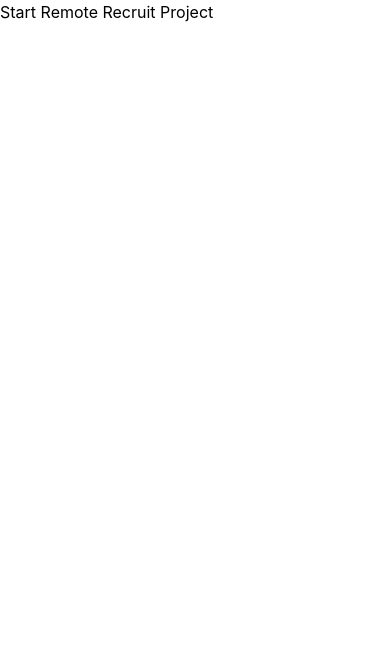
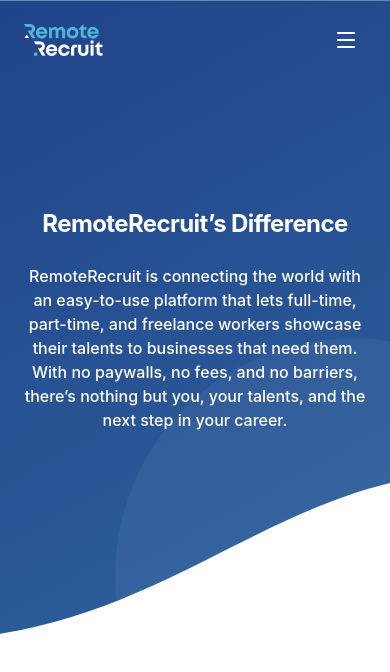
Before and after one commit to siam-khan-alt/remote-recruit, a React (Vite) app: page / in a window 390 px wide. Shown: the top 672 px of the page. Built offline with nearby package versions, Linux system fonts and the light colour scheme.

Commit message:
[Feature]:complete Navbar and Hero section with responsiveness and Figma layout

```diff
--- a/src/App.jsx
+++ b/src/App.jsx
@@ -1,9 +1,13 @@
+import Hero from "./sections/Hero"
+import Navbar from "./sections/Navbar"
 
 function App() {
 
   return (
-    <div>
-      <p>Start Remote Recruit Project</p>
+    <div className="relative w-full min-h-screen bg-white">
+      <Navbar/>
+      <Hero/>
+
     </div>
   )
 }
--- /dev/null
+++ b/src/sections/Hero.jsx
@@ -0,0 +1,43 @@
+import { motion } from "framer-motion";
+import HeroBg from "../assets/hero-bg.svg";
+
+export default function Hero() {
+  return (
+    <section className="relative w-full h-160 md:h-176 flex items-center justify-center overflow-hidden">
+
+     <div className="absolute inset-0 w-full h-full pointer-events-none select-none">
+        <img
+          src={HeroBg}
+          alt="Hero Background Architecture"
+          className="w-full h-full object-cover object-bottom"
+        />
+      </div>
+
+      {/* text content */}
+      <div className="relative z-10 w-full max-w-260 h-full mx-auto px-6 md:px-10 flex flex-col items-center justify-center text-center">
+
+        <motion.div
+          initial={{ opacity: 0, y: 30 }}
+          animate={{ opacity: 1, y: 0 }}
+          transition={{ duration: 0.8, ease: [0.16, 1, 0.3, 1] }}
+          className="flex flex-col items-center"
+        >
+          <h1
+            className="text-white font-bold tracking-tight text-2xl md:text-[53px]"
+
+          >
+            RemoteRecruit’s Difference
+          </h1>
+
+          <p
+            className="mt-6 max-w-200 text-white text-pretty font-medium text-[16px]  md:text-[20px]"
+
+          >
+            RemoteRecruit is connecting the world with an easy-to-use platform that lets full-time, part-time, and freelance workers showcase their talents to businesses that need them. With no paywalls, no fees, and no barriers, there’s nothing but you, your talents, and the next step in your career.
+          </p>
+        </motion.div>
+
+      </div>
+    </section>
+  );
+}
--- /dev/null
+++ b/src/sections/Navbar.jsx
@@ -0,0 +1,84 @@
+import { useState, useEffect } from "react";
+import { Menu, X } from "lucide-react";
+import LogoImg from "../assets/logo.png";
+
+export default function Navbar() {
+  const [mobileOpen, setMobileOpen] = useState(false);
+  const [scrolled, setScrolled] = useState(false);
+
+  useEffect(() => {
+    const handleScroll = () => setScrolled(window.scrollY > 20);
+    window.addEventListener("scroll", handleScroll);
+    return () => window.removeEventListener("scroll", handleScroll);
+  }, []);
+
+  return (
+    <>
+      <header
+        className={`fixed inset-x-0 top-0 z-50 transition-all duration-300 flex items-center ${
+          scrolled ? "bg-[#1E3E85] backdrop-blur-md shadow-lg" : "bg-transparent"
+        }`}
+      >
+        <nav className="w-full max-w-360 mx-auto px-6 md:px-12.5 py-5 md:py-7.25 flex items-center justify-between">
+
+          <a href="/" className="flex items-center select-none active:scale-95 transition-transform">
+            <img
+              src={LogoImg}
+              alt="RemoteRecruit Logo"
+              className="h-8 md:h-10 w-auto object-contain"
+            />
+          </a>
+
+          {/* Dekstop Button */}
+
+          <div className="hidden md:flex items-center gap-6">
+            <a
+              href="/signin"
+              className="text-sm font-semibold text-white/90 hover:text-white transition-colors"
+            >
+              Sign In
+            </a>
+            <a
+              href="/signup"
+              className="px-4 py-2.5 text-sm font-bold text-white bg-[#4DA8CC] rounded-2xl hover:bg-[#2f9eca] "
+            >
+              Sign Up
+            </a>
+          </div>
+
+          {/* Mobile */}
+          <button
+            onClick={() => setMobileOpen(!mobileOpen)}
+            className="md:hidden p-2 text-white hover:bg-white/10 rounded-lg transition-colors"
+            aria-label="Toggle Menu"
+          >
+            {mobileOpen ? <X size={24} /> : <Menu size={24} />}
+          </button>
+        </nav>
+      </header>
+
+      <div
+        className={`fixed inset-x-0 top-19 z-40 md:hidden bg-[#1E3E85] border-t border-white/10 transition-all duration-300 ease-in-out overflow-hidden ${
+          mobileOpen ? "max-h-50 opacity-100" : "max-h-0 opacity-0 pointer-events-none"
+        }`}
+      >
+        <div className="p-6 flex flex-col gap-4">
+          <a
+            href="/signin"
+            onClick={() => setMobileOpen(false)}
+            className="w-full py-3 text-center text-sm font-bold text-white rounded-full"
+          >
+            Sign In
+          </a>
+          <a
+            href="/signup"
+            onClick={() => setMobileOpen(false)}
+            className="w-full py-3 text-center text-sm font-bold text-white bg-[#4DA8CC] rounded-full "
+          >
+            Sign Up
+          </a>
+        </div>
+      </div>
+    </>
+  );
+}
```
Also changed, not shown: src/assets/hero-bg.svg (added), src/assets/logo.png (added).
